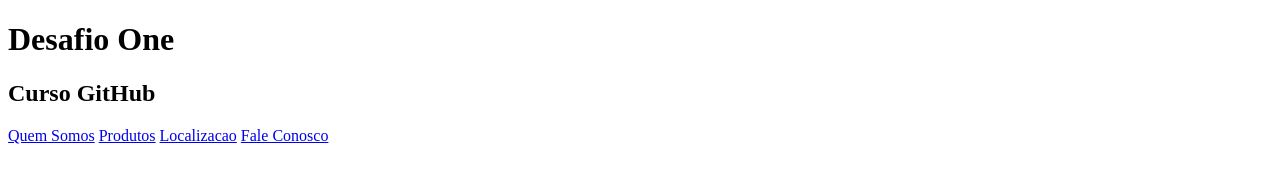
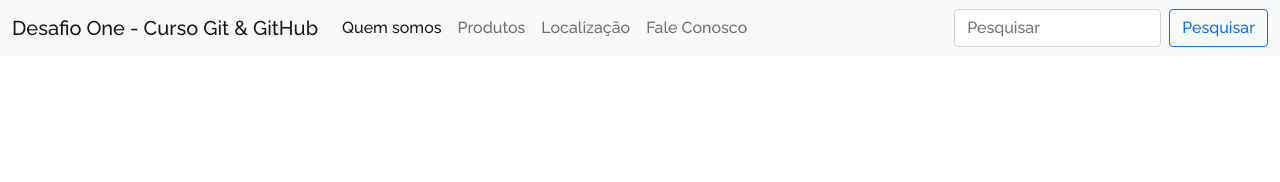
Before and after one commit to rnhc1000/desafioOne, a plain HTML site: page index.html in a window 1280 px wide. Drawn offline with nearby package versions, Linux system fonts and the light colour scheme.

Commit message:
\#001 Ajustado LayOut Cabeçalho - Desafio One

```diff
--- a/assets/css/style.css
+++ b/assets/css/style.css
@@ -1,17 +1,24 @@
+@import url('https://fonts.googleapis.com/css2?family=Raleway:ital,wght@0,100;0,200;0,300;0,500;0,700;1,500;1,700&display=swap');
+
 * {
-
     margin: 0;
     padding: 0;
     block-size: border-box;
+    font-family: Raleway, sans-serif;
 }
 
+body {
+    /*background-color: #f8f9fa;*/
+    font-weight: 200;
+}
+
+
 h1 {
-
-    color: #0000FF;
+    color: #2f2fbe;
+    font-weight: 300;
 }
 
 h2 {
-
-    color: #00FF00;
-
+    color: #006eff;
+    font-weight: 400;
 }
--- a/index.html
+++ b/index.html
@@ -1,19 +1,69 @@
 <!DOCTYPE html>
 <html lang="en">
+
 <head>
     <meta charset="UTF-8">
     <meta http-equiv="X-UA-Compatible" content="IE=edge">
     <meta name="viewport" content="width=device-width, initial-scale=1.0">
     <title>Desafio One</title>
+    <link rel="preconnect" href="https://fonts.googleapis.com">
+    <link rel="preconnect" href="https://fonts.gstatic.com" crossorigin>
+    <link
+        href="https://fonts.googleapis.com/css2?family=Raleway:ital,wght@0,100;0,200;0,300;0,500;0,700;1,500;1,700&display=swap"
+        rel="stylesheet">
+    <link rel="stylesheet" type="text/css" href="assets/css/style.css">
+    </link>
+    <link href="https://cdn.jsdelivr.net/npm/bootstrap@5.0.2/dist/css/bootstrap.min.css" rel="stylesheet"
+        integrity="sha384-EVSTQN3/azprG1Anm3QDgpJLIm9Nao0Yz1ztcQTwFspd3yD65VohhpuuCOmLASjC" crossorigin="anonymous">
+    <script src="https://cdn.jsdelivr.net/npm/bootstrap@5.0.2/dist/js/bootstrap.bundle.min.js"
+        integrity="sha384-MrcW6ZMFYlzcLA8Nl+NtUVF0sA7MsXsP1UyJoMp4YLEuNSfAP+JcXn/tWtIaxVXM"
+        crossorigin="anonymous"></script>
 </head>
+
 <body>
+    <nav class="navbar navbar-expand-lg navbar-light bg-light">
+        <div class="container-fluid">
+            <a href="#" class="navbar-brand">Desafio One - Curso Git & GitHub</a>
+            <button class="navbar-toggler" type="button" data-bs-toggle="collapse"
+                data-bs-target="#navbarSupportedContent" aria-controls="navbarSupportedContent" aria-expanded="false"
+                aria-label="Toggle navigation">
+                <span class="navbar-toggler-icon"></span>
+            </button>
 
-    <h1>Desafio One</h1>
-    <h2>Curso GitHub</h2>
-    <a href="view/quemSomos.html" target="_blank">Quem Somos</a>
-    <a href="view/produtos.hmtl" target="_blank">Produtos</a>
-    <a href="view/localizacao.html" target="_blank">Localizacao</a>
-    <a href="view/faleConosco.html" target="_blank">Fale Conosco</a>
+            <div class="collapse navbar-collapse" id="navbarSupportedContent">
+                <ul class="navbar-nav me-auto mb-2 mb-lg-0">
+                    <li class="nav-item">
+                        <a class="nav-link active" aria-current="page" href="view/quemSomos.html" target="_blank">Quem
+                            somos</a>
+                    </li>
+                    <li class="nav-item">
+                        <a class="nav-link" href="view/produtos.hmtl" target="_blank">Produtos</a>
+                    </li>
+                    <!--                   <li class="nav-item dropdown">
+                    <a class="nav-link dropdown-toggle" href="#" id="navbarDropdown" role="button" data-bs-toggle="dropdown" aria-expanded="false">
+                      Dropdown
+                    </a>
+                    <ul class="dropdown-menu" aria-labelledby="navbarDropdown">
+                      <li><a class="dropdown-item" href="#">Action</a></li>
+                      <li><a class="dropdown-item" href="#">Another action</a></li>
+                      <li><hr class="dropdown-divider"></li>
+                      <li><a class="dropdown-item" href="#">Something else here</a></li>
+                    </ul>
+                  </li> -->
+                    <li class="nav-item">
+                        <a class="nav-link" href="view/localizacao.hmtl" target="_blank">Localização</a>
+                    </li>
+                    <li class="nav-item">
+                        <a class="nav-link" href="view/faleConosco.hmtl" target="_blank">Fale Conosco</a>
+                </ul>
+                <form class="d-flex">
+                    <input class="form-control me-2" type="search" placeholder="Pesquisar" aria-label="Search">
+                    <button class="btn btn-outline-primary" type="submit">Pesquisar</button>
+                </form>
+            </div>
+        </div>
+    </nav>
 
 </body>
+
 </html>
```
